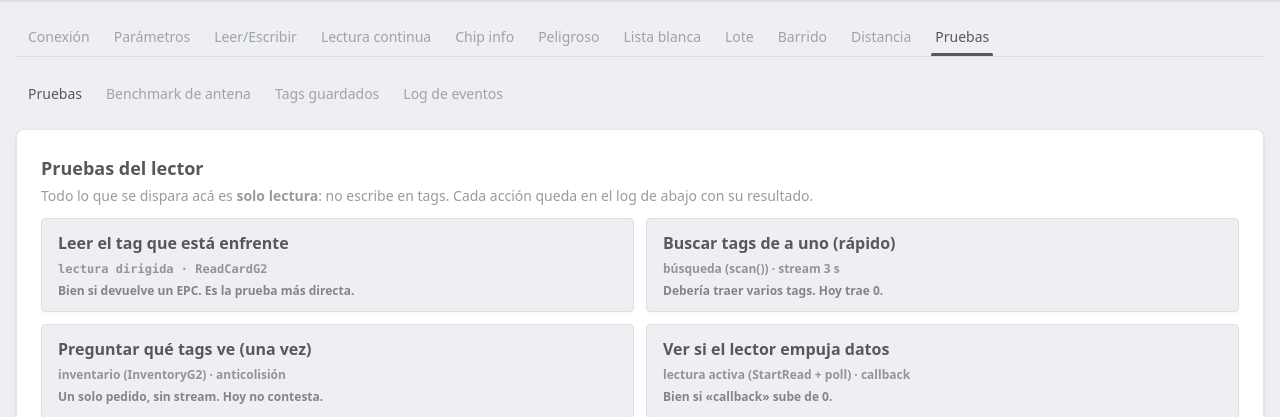
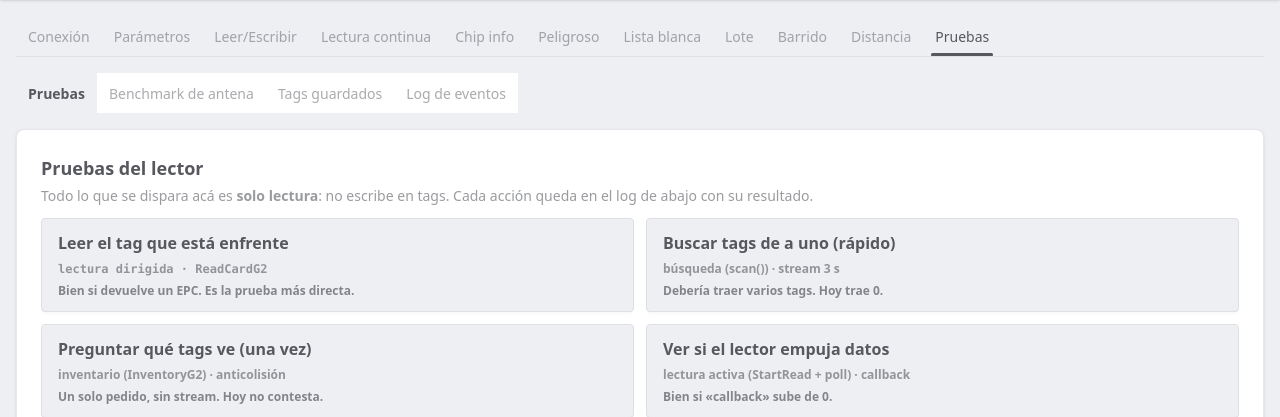
Before and after one commit to Jeanjo1310/RU5600-usb-app, a Flask app: page /pruebas in a window 1280 px wide. Shown: the part 64-481 px from the top of the page. Run offline with Flask 3, Linux system fonts and the light colour scheme; data that the repository does not hold is empty; style sheets or scripts are compiled from the project's sources.

Commit message:
style(web): barra de pestañas de Pruebas con el fondo de las sections (tabs-card)

```diff
--- a/web/templates/base.html
+++ b/web/templates/base.html
@@ -23,6 +23,14 @@ thead.sticky th {
 .overflow-y-auto thead,
 thead.sticky {
   opacity: 1; /* anula opacity-70: el texto del título queda sólido */
+}
+
+/* Pestañas internas (Pruebas): la barra lleva el fondo de las sections
+   (base-100) y la activa se marca en base-200 para que se diferencie. */
+.tabs-card { background-color: var(--color-base-100, Canvas); }
+.tabs-card .tab-active {
+  background-color: var(--color-base-200, Canvas);
+  font-weight: 600;
 }
 </style>
 </head>
--- a/web/templates/pruebas.html
+++ b/web/templates/pruebas.html
@@ -2,7 +2,7 @@
 {% block title %}Pruebas{% endblock %}
 {% block content %}
 
-<div role="tablist" class="tabs tabs-boxed mb-4 w-fit">
+<div role="tablist" class="tabs tabs-boxed mb-4 w-fit tabs-card">
   <button role="tab" class="tab tab-active ptab-btn" data-tab="pruebas">Pruebas</button>
   <button role="tab" class="tab ptab-btn" data-tab="bench">Benchmark de antena</button>
   <button role="tab" class="tab ptab-btn" data-tab="tags">Tags guardados</button>
```
